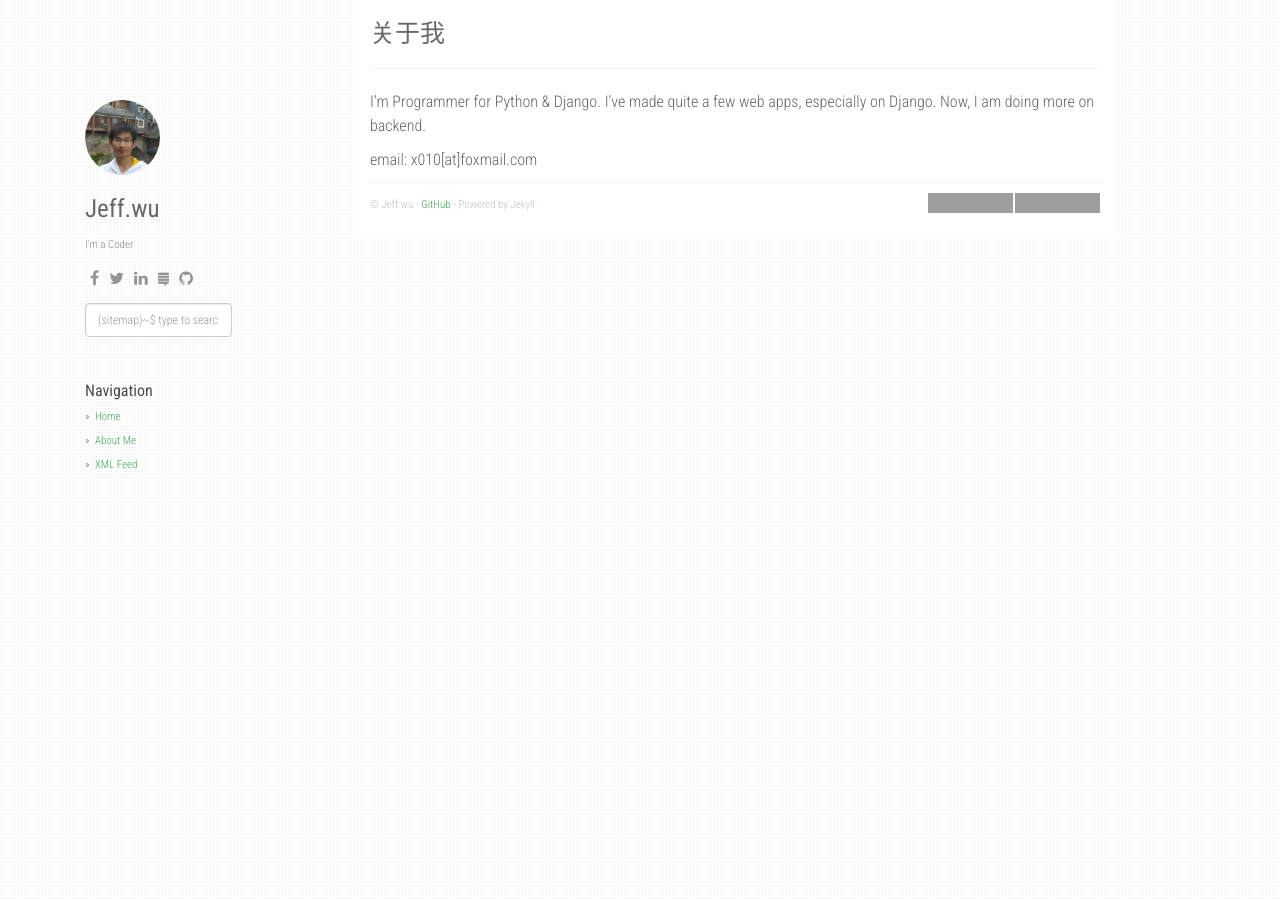
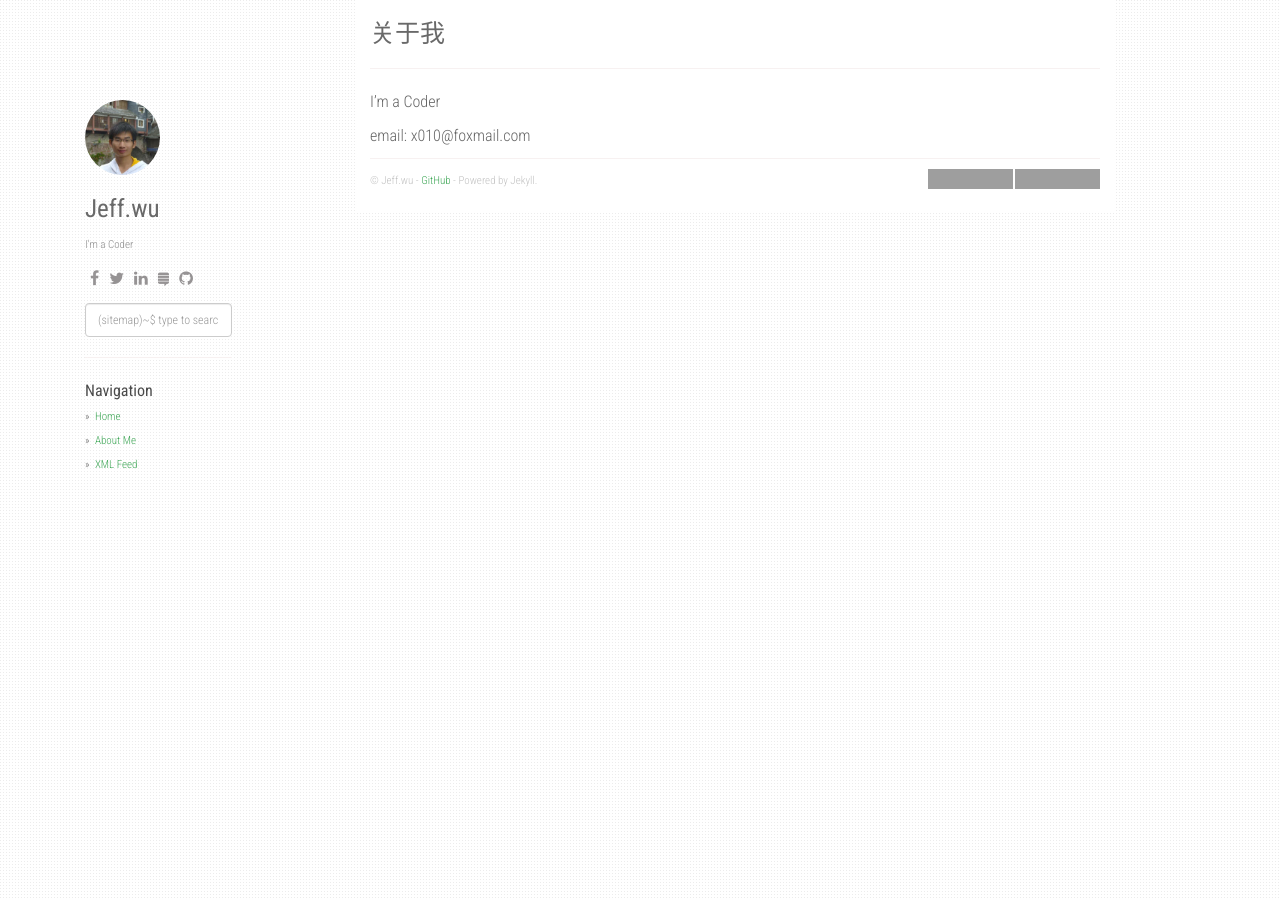
Before and after one commit to X010/x010.github.io, a Jekyll site: the page built from about.md, in a window 1280 px wide. Built offline with Jekyll 4.4.1, drawn with Linux system fonts in a browser that asks for light colours; nearby versions of some CDN libraries; grey boxes are pictures that could not be loaded.

Commit message:
edit about

```diff
--- a/about.md
+++ b/about.md
@@ -4,6 +4,6 @@ title: 关于我
 permalink: /about/
 ---
 
-I'm Programmer for Python & Django. I've made quite a few web apps, especially on Django. Now, I am doing more on backend.
+I'm a Coder
 
-email: x010[at]foxmail.com
+email: x010@foxmail.com
```
